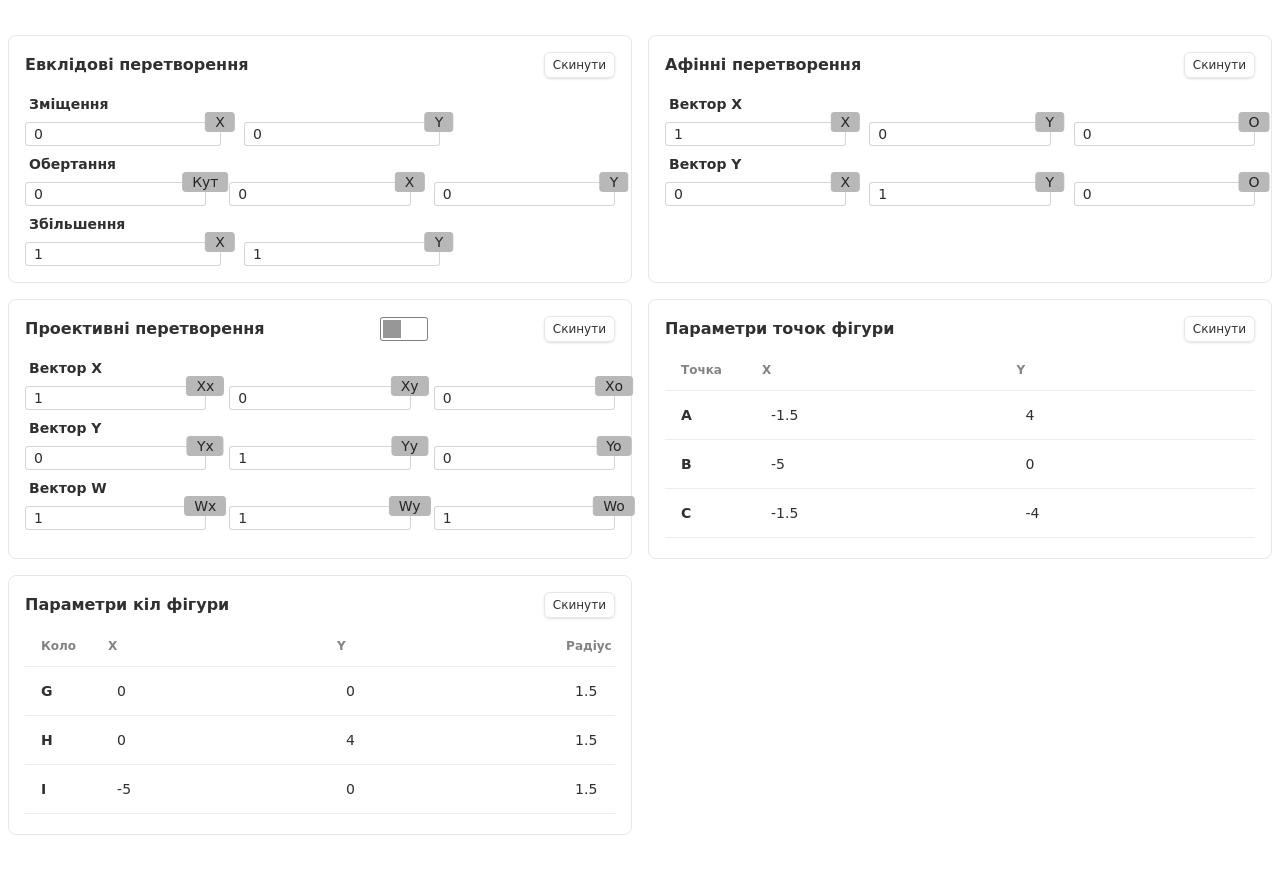
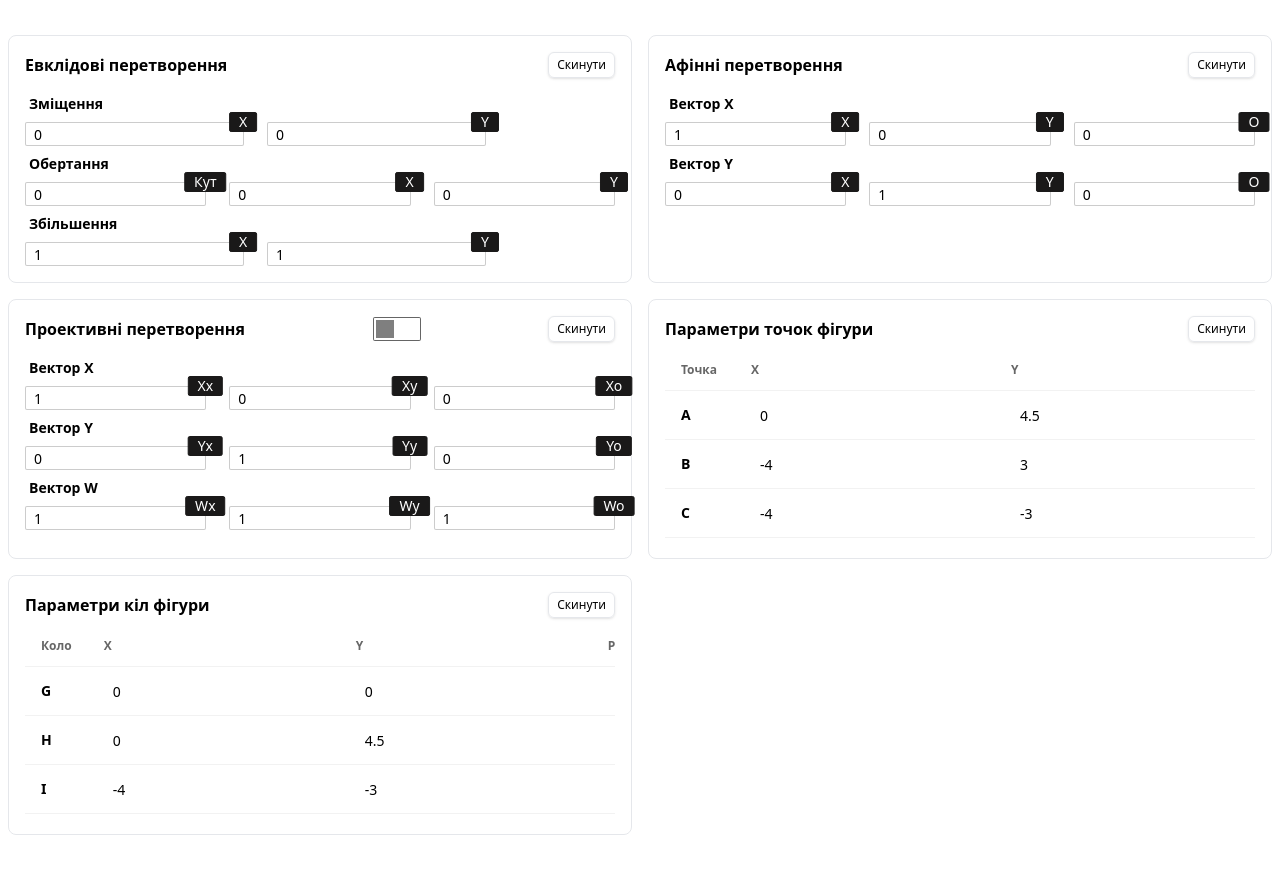
Before and after one commit to andreeich/geometrical-modeling, a React (Create React App) app: page / in a window 1280 px wide. Shown: the part 541-1414 px from the top of the page. Built offline with nearby package versions, Linux system fonts and the light colour scheme.

Commit message:
ter lab1

```diff
--- a/package.json
+++ b/package.json
@@ -25,7 +25,10 @@
   },
   "devDependencies": {
     "@iconify/react": "^4.1.1",
-    "daisyui": "^3.7.7",
+    "autoprefixer": "^10.4.16",
+    "daisyui": "latest",
+    "postcss": "^8.4.31",
+    "postcss-nesting": "^12.0.1",
     "sass": "^1.68.0",
     "tailwindcss": "^3.3.3"
   },
--- /dev/null
+++ b/postcss.config.js
@@ -0,0 +1,8 @@
+// postcss.config.js
+module.exports = {
+  plugins: {
+    "tailwindcss/nesting": "postcss-nesting",
+    tailwindcss: {},
+    autoprefixer: {},
+  },
+};
--- a/src/components/SceneOne.jsx
+++ b/src/components/SceneOne.jsx
@@ -26,6 +26,15 @@ function drawLines(figure, lineMaterial, points) {
   figure.add(
     new THREE.Line(
       new THREE.BufferGeometry().setFromPoints([
+        new THREE.Vector2(points.c.x, points.c.y),
+        new THREE.Vector2(points.d.x, points.d.y),
+      ]),
+      lineMaterial
+    )
+  );
+  figure.add(
+    new THREE.Line(
+      new THREE.BufferGeometry().setFromPoints([
         new THREE.Vector2(points.d.x, points.d.y),
         new THREE.Vector2(points.e.x, points.e.y),
       ]),
@@ -37,6 +46,15 @@ function drawLines(figure, lineMaterial, points) {
       new THREE.BufferGeometry().setFromPoints([
         new THREE.Vector2(points.e.x, points.e.y),
         new THREE.Vector2(points.f.x, points.f.y),
+      ]),
+      lineMaterial
+    )
+  );
+  figure.add(
+    new THREE.Line(
+      new THREE.BufferGeometry().setFromPoints([
+        new THREE.Vector2(points.f.x, points.f.y),
+        new THREE.Vector2(points.a.x, points.a.y),
       ]),
       lineMaterial
     )
@@ -144,38 +162,38 @@ function SceneOne() {
   // data
   const pointsDefault = {
     a: {
-      x: -1.5,
-      y: 4,
+      x: 0,
+      y: 4.5,
       xRef: useRef(),
       yRef: useRef(),
     },
     b: {
-      x: -5,
-      y: 0,
+      x: -4,
+      y: 3,
       xRef: useRef(),
       yRef: useRef(),
     },
     c: {
-      x: -1.5,
-      y: -4,
+      x: -4,
+      y: -3,
       xRef: useRef(),
       yRef: useRef(),
     },
     d: {
-      x: 1.5,
-      y: -4,
+      x: 0,
+      y: -4.5,
       xRef: useRef(),
       yRef: useRef(),
     },
     e: {
-      x: 5,
-      y: 0,
+      x: 4,
+      y: -3,
       xRef: useRef(),
       yRef: useRef(),
     },
     f: {
-      x: 1.5,
-      y: 4,
+      x: 4,
+      y: 3,
       xRef: useRef(),
       yRef: useRef(),
     },
@@ -184,7 +202,7 @@ function SceneOne() {
     g: {
       x: 0,
       y: 0,
-      r: 1.5,
+      r: 2,
       aS: 0,
       aE: 2 * Math.PI,
       xRef: useRef(),
@@ -195,10 +213,10 @@ function SceneOne() {
     },
     h: {
       x: 0,
-      y: 4,
-      r: 1.5,
-      aS: 0,
-      aE: 2 * Math.PI,
+      y: 4.5,
+      r: 1,
+      aS: ((360 - 20) / 180) * Math.PI,
+      aE: ((90 - 70 + 180) / 180) * Math.PI,
       xRef: useRef(),
       yRef: useRef(),
       rRef: useRef(),
@@ -206,11 +224,11 @@ function SceneOne() {
       aERef: useRef(),
     },
     i: {
-      x: -5,
-      y: 0,
-      r: 1.5,
-      aS: (48.81 / 180) * Math.PI,
-      aE: (-48.81 / 180) * Math.PI,
+      x: -4,
+      y: -3,
+      r: 2,
+      aS: (1 / 2) * Math.PI,
+      aE: ((90 + 70 + 180) / 180) * Math.PI,
       xRef: useRef(),
       yRef: useRef(),
       rRef: useRef(),
@@ -219,10 +237,10 @@ function SceneOne() {
     },
     j: {
       x: 0,
-      y: -4,
-      r: 1.5,
-      aS: 0,
-      aE: 2 * Math.PI,
+      y: -4.5,
+      r: 1,
+      aS: ((180 - 20) / 180) * Math.PI,
+      aE: ((180 + 20 + 180) / 180) * Math.PI,
       xRef: useRef(),
       yRef: useRef(),
       rRef: useRef(),
@@ -230,11 +248,11 @@ function SceneOne() {
       aERef: useRef(),
     },
     k: {
-      x: 5,
-      y: 0,
-      r: 1.5,
-      aS: ((180 + 48.81) / 180) * Math.PI,
-      aE: ((180 - 48.81) / 180) * Math.PI,
+      x: 4,
+      y: -3,
+      r: 2,
+      aS: ((20 + 180) / 180) * Math.PI,
+      aE: (1 / 2) * Math.PI,
       xRef: useRef(),
       yRef: useRef(),
       rRef: useRef(),
--- a/tailwind.config.js
+++ b/tailwind.config.js
@@ -12,7 +12,7 @@ module.exports = {
   plugins: [require("daisyui")],
   daisyui: {
     // ? disable all colors
-    themes: ["wireframe"],
+    themes: ["lofi"],
     // ? default light and dark themes
     // themes: false,
     // ? customizing themes
```
Also changed, not shown: 1 other file (tests, documents, lock files or other folders).
